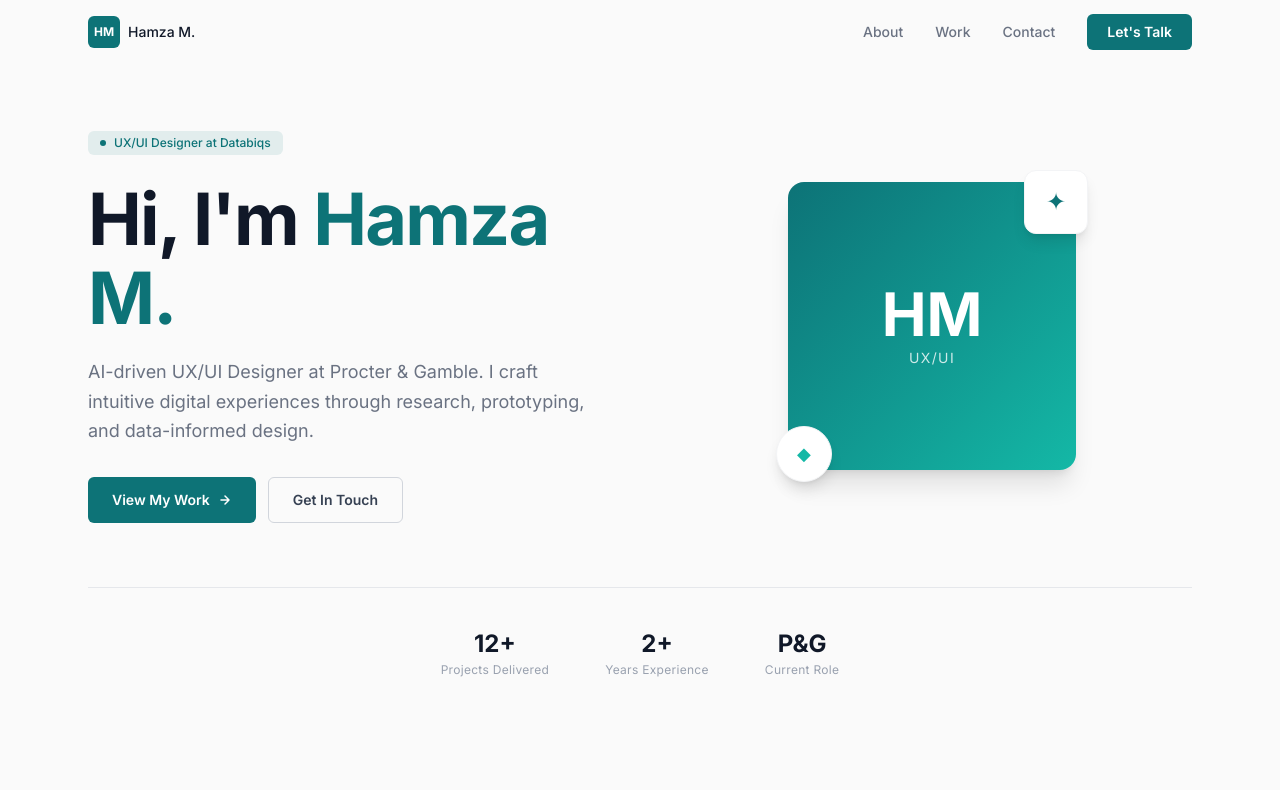
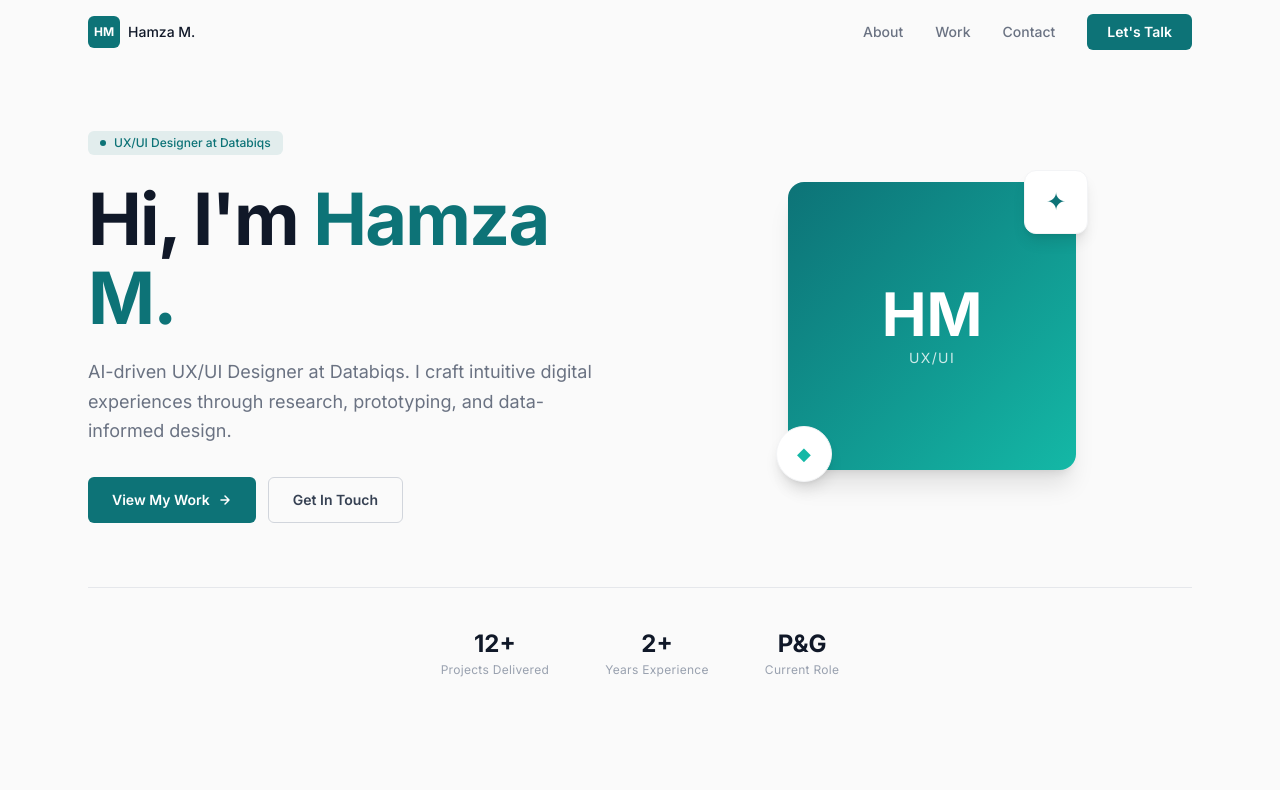
Before and after one commit to hmzamumtaz/Hamza-M, a Next.js app: page / in a window 1280 px wide. Shown: the top 800 px of the page. Built offline with nearby package versions, Linux system fonts and the light colour scheme.

Commit message:
Update company name in Hero section

```diff
--- a/src/components/Hero.tsx
+++ b/src/components/Hero.tsx
@@ -17,7 +17,7 @@ export default function Hero() {
             </h1>
 
             <p className="text-lg text-gray-500 leading-relaxed mb-8 max-w-lg">
-              AI-driven UX/UI Designer at Procter &amp; Gamble. I craft
+              AI-driven UX/UI Designer at Databiqs. I craft
               intuitive digital experiences through research, prototyping,
               and data-informed design.
             </p>
```
